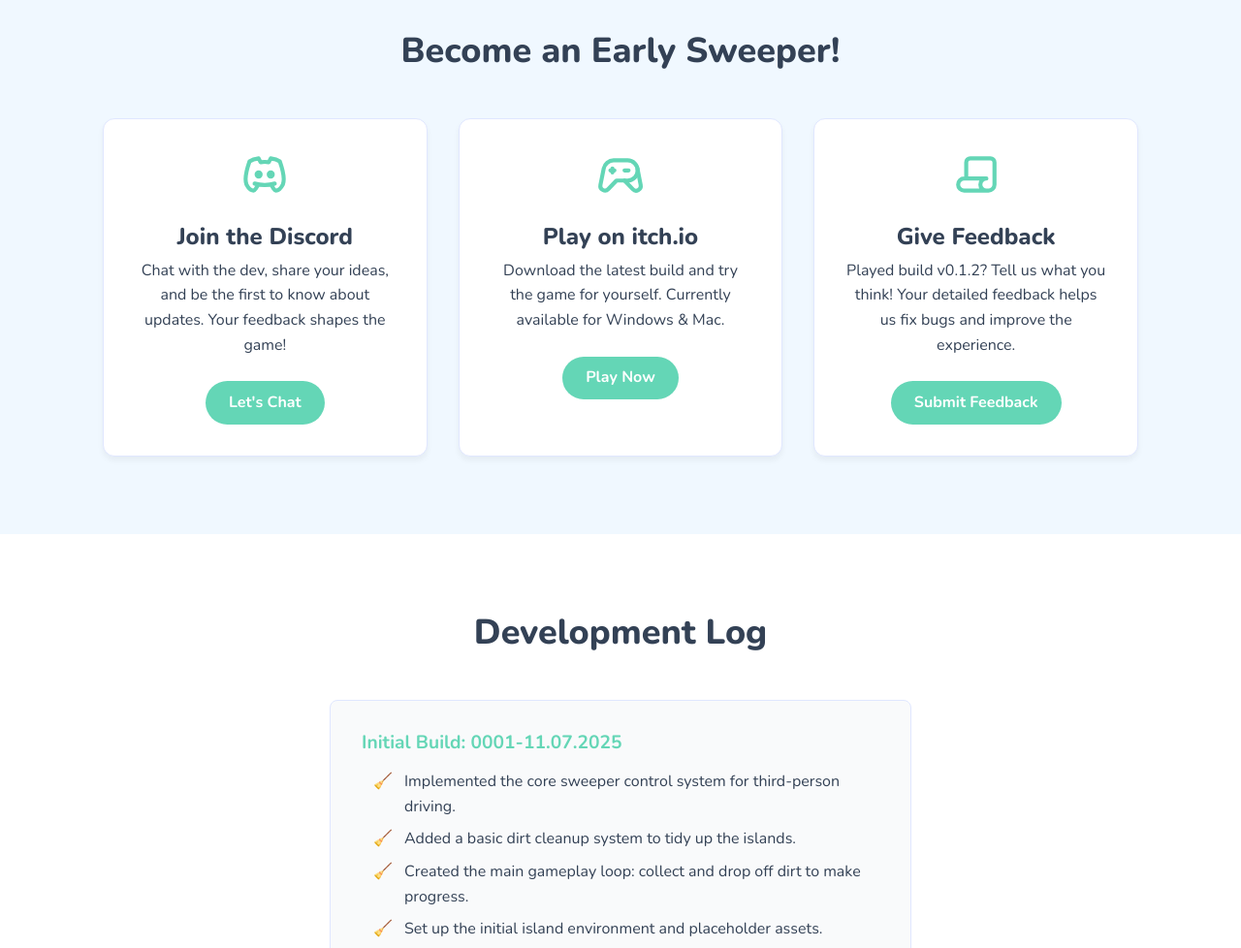
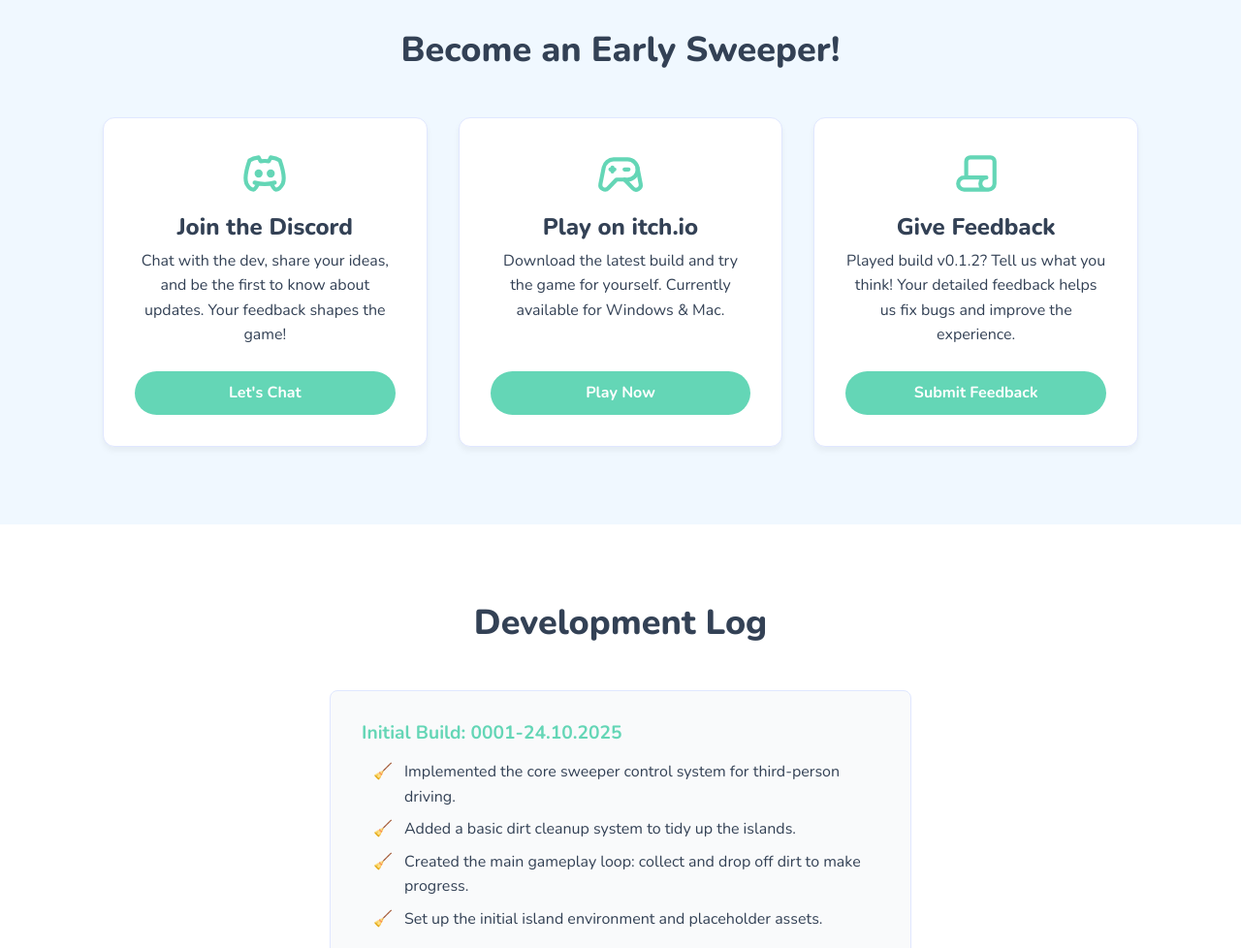
Before and after one commit to Turtaru/island-sweeper, a plain HTML site: page index.html in a window 1280 px wide. Shown: the part 1280-2258 px from the top of the page at 97% size. Drawn offline with nearby package versions, Linux system fonts and the light colour scheme.

Commit message:
Update build version number and pictures

```diff
--- a/index.html
+++ b/index.html
@@ -196,6 +196,8 @@
     }
 
     .community-card {
+      display: flex;
+      flex-flow: column;
       background-color: var(--color-white);
       border: 1px solid var(--color-border);
       border-radius: 12px;
@@ -234,6 +236,7 @@
       text-decoration: none;
       border-radius: 50px;
       font-weight: 700;
+      margin-top: auto;
       transition: background-color 0.2s ease;
     }
 
@@ -453,7 +456,7 @@
     <div class="container">
       <h2 class="updates__title">Development Log</h2>
       <div class="updates__log">
-        <h3 class="updates__version">Initial Build: 0001-11.07.2025</h3>
+        <h3 class="updates__version">Initial Build: 0001-24.10.2025</h3>
         <ul class="updates__list">
           <li>Implemented the core sweeper control system for third-person driving.</li>
           <li>Added a basic dirt cleanup system to tidy up the islands.</li>
```
Also changed, not shown: pictures/sceneshot.png, 1 other file.
